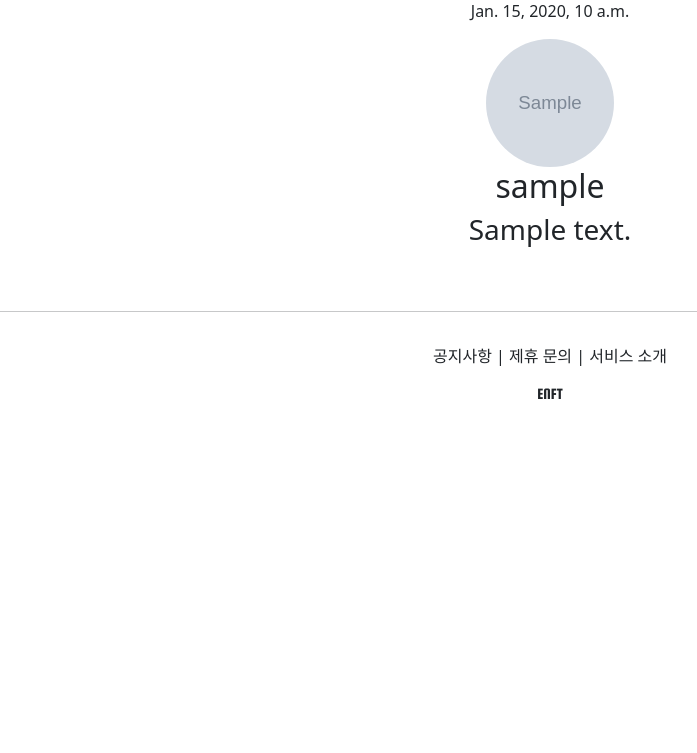
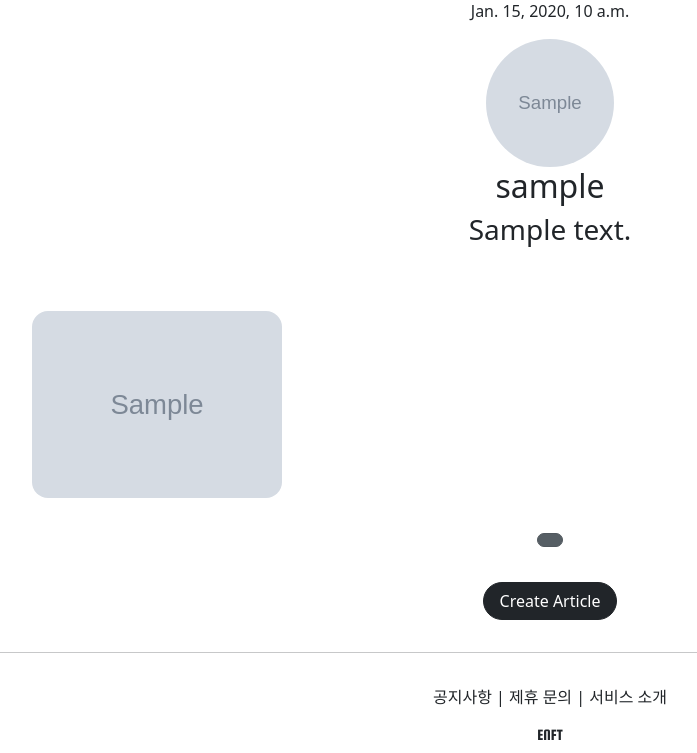
Before and after one commit to jaylovespotato/pinterest, a Django app: page /accounts/detail/1 in a window 1280 px wide. Shown: the part 218-971 px from the top of the page, without its empty margins (90-787 px from the left). Before the commit the page ends 617 px from the top, so only its background shows below. Run offline with Django 3.2, Linux system fonts and the light colour scheme; tables that the repository leaves empty hold one stand-in row (values such as "Sample post"); grey boxes marked "Sample" are stand-in pictures; some libraries are stand-ins or nearby versions.

Commit message:
django course 41 commit

```diff
--- a/pragmatic/accountapp/templates/accountapp/detail.html
+++ b/pragmatic/accountapp/templates/accountapp/detail.html
@@ -52,6 +52,10 @@
 
     </div>
 
+    <div>
 
+        {% include 'snippets/list_fragment.html' with article_list=object_list %}
+
+    </div>
 </div>
 {% endblock content %}
--- a/pragmatic/accountapp/views.py
+++ b/pragmatic/accountapp/views.py
@@ -6,11 +6,12 @@
 from django.urls import reverse, reverse_lazy
 from django.utils.decorators import method_decorator
 from django.views.generic import CreateView, DetailView, UpdateView, DeleteView
+from django.views.generic.list import MultipleObjectMixin
 
 from .accountupdateform import AccountUpdateForm
 from .decorator import account_ownership_required
 from .models import HelloWorld
-
+from articleapp.models import Article
 
 has_ownership = [
     account_ownership_required, login_required
@@ -48,12 +49,19 @@
 # 로그인 로그아웃 view는 지정해야할 것이 많지 않음. 그냥 url에서 바로 해줌.
 
 
-class AccountDetailView(DetailView):
+class AccountDetailView(DetailView, MultipleObjectMixin):
     model = User
     context_object_name = 'target_user'
     # 템플릿에서 사용하는 유저 객체의 이름을 다르게 설정.
     # 이 페이지의 주인임. 접속한 사람은 user이고.
     template_name = 'accountapp/detail.html'
+
+    paginate_by = 25
+
+    def get_context_data(self, **kwargs):
+        object_list = Article.objects.filter(writer=self.get_object())
+        return super(AccountDetailView, self).get_context_data(object_list=object_list)
+
 
 
 
--- a/pragmatic/articleapp/form.py
+++ b/pragmatic/articleapp/form.py
@@ -7,4 +7,4 @@
     class Meta:
         model = Article
         #writer는 서버내에서 설정. 왜냐? 남의 article을 만들 수 있으니까.
-        fields = ['title', 'image', 'content']
+        fields = ['title', 'image', 'project','content']
--- a/pragmatic/articleapp/models.py
+++ b/pragmatic/articleapp/models.py
@@ -1,9 +1,13 @@
 from django.contrib.auth.models import User
 from django.db import models
+
+from projectapp.models import Project
 
 
 class Article(models.Model):
     writer = models.ForeignKey(User, on_delete=models.SET_NULL, related_name='article', null=True)
+    project = models.ForeignKey(Project, on_delete=models.SET_NULL, related_name='article', null=True)
+
 
     title = models.CharField(max_length=200, null=True)
     image = models.ImageField(upload_to='article/', null=False)
--- a/pragmatic/projectapp/templates/projectapp/detail.html
+++ b/pragmatic/projectapp/templates/projectapp/detail.html
@@ -3,7 +3,6 @@
 
 <div>
     <div style="text-align: center; max-width: 500px; margin: 4rem auto;">
-
         <img src="{{ target_project.image.url }}" alt=""
              style="height: 8rem; width: 8rem; border-radius: 10rem; object-fit: cover;">
         <h2 style="font-family: 'NamumSquare8'">
@@ -12,6 +11,9 @@
         <h5 style="margin-bottom:3rem;">
             {{ target_project.description }}
         </h5>
+        <div>
+            {% include 'snippets/list_fragment.html' with article_list=object_list %}
+        </div>
     </div>
 </div>
 {% endblock content %}
--- /dev/null
+++ b/pragmatic/templates/snippets/list_fragment.html
@@ -0,0 +1,52 @@
+{% load static %}
+
+
+<style>
+
+.container {
+    padding: 0;
+    margin: 0, auto;
+}
+
+.container a {
+    width: 45%;
+    max-width: 250px;
+}
+
+.container div {
+  display: flex;
+  justify-content: center;
+  align-items: center;
+  border-radius: 1rem;
+
+}
+
+  .container img {
+  width: 100%;
+  border-radius: 1rem;
+  }
+
+</style>
+    {% if article_list %}
+    <div class="container">
+
+      {% for article in article_list %}
+      <a href="{% url 'articleapp:detail' pk=article.pk %}">
+        {% include 'snippets/card.html' with article=article %}
+      </a>
+      {% endfor %}
+    </div>
+    <script src="{% static 'js/magicgrid.js' %}"></script>
+    {% else %}
+    <div style="text-align:center;">
+      <h1>No Article YET !! </h1>
+    </div>
+    {% endif %}
+
+    {% include 'snippets/pagination.html' with page_ojb=page_ojb %}
+
+  <div style="text-align:center;">
+    <a href="{% url 'articleapp:create' %}" class = "btn btn-dark rounded-pill mt-3 mb-3 px-3">
+      Create Article
+    </a>
+  </div>
```
Also changed, not shown: pragmatic/projectapp/views.py (+11 -1 lines), pragmatic/articleapp/migrations/0002_article_project.py (added).
